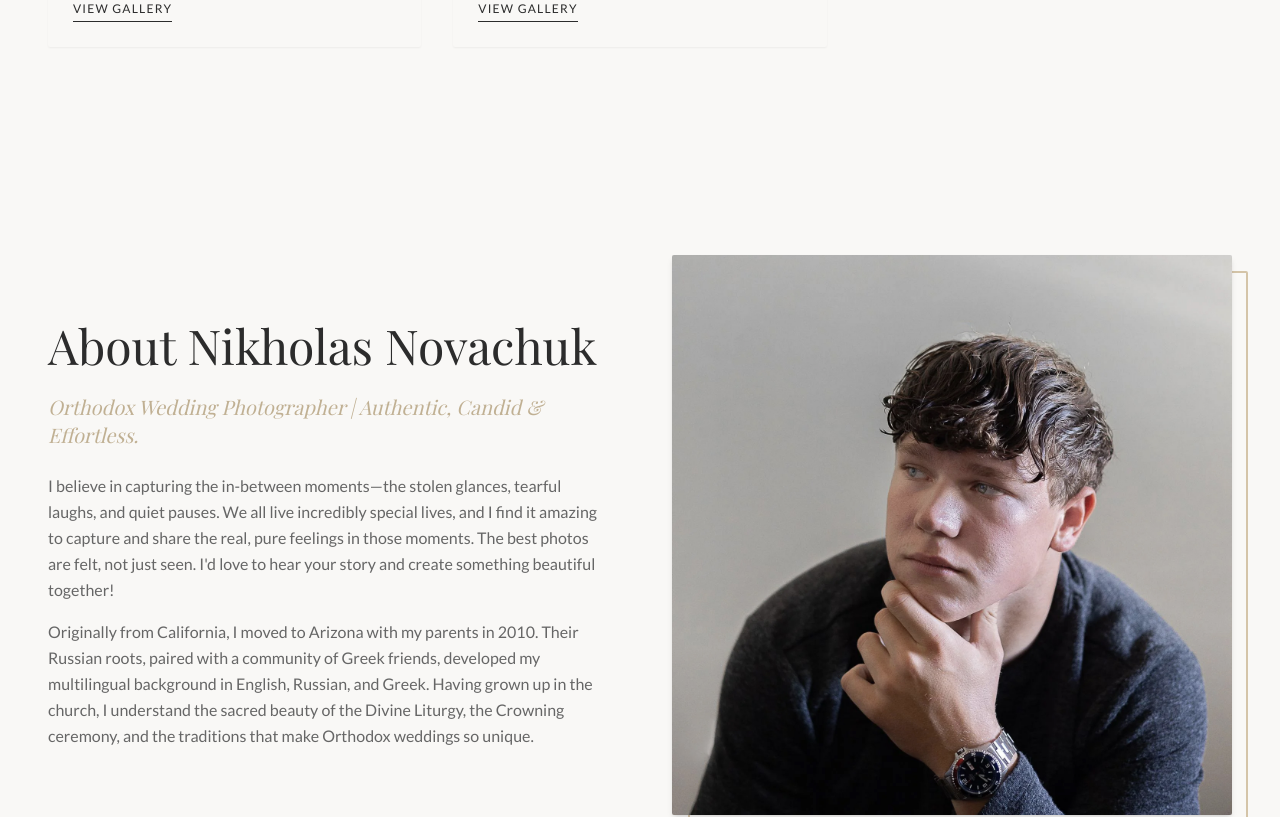
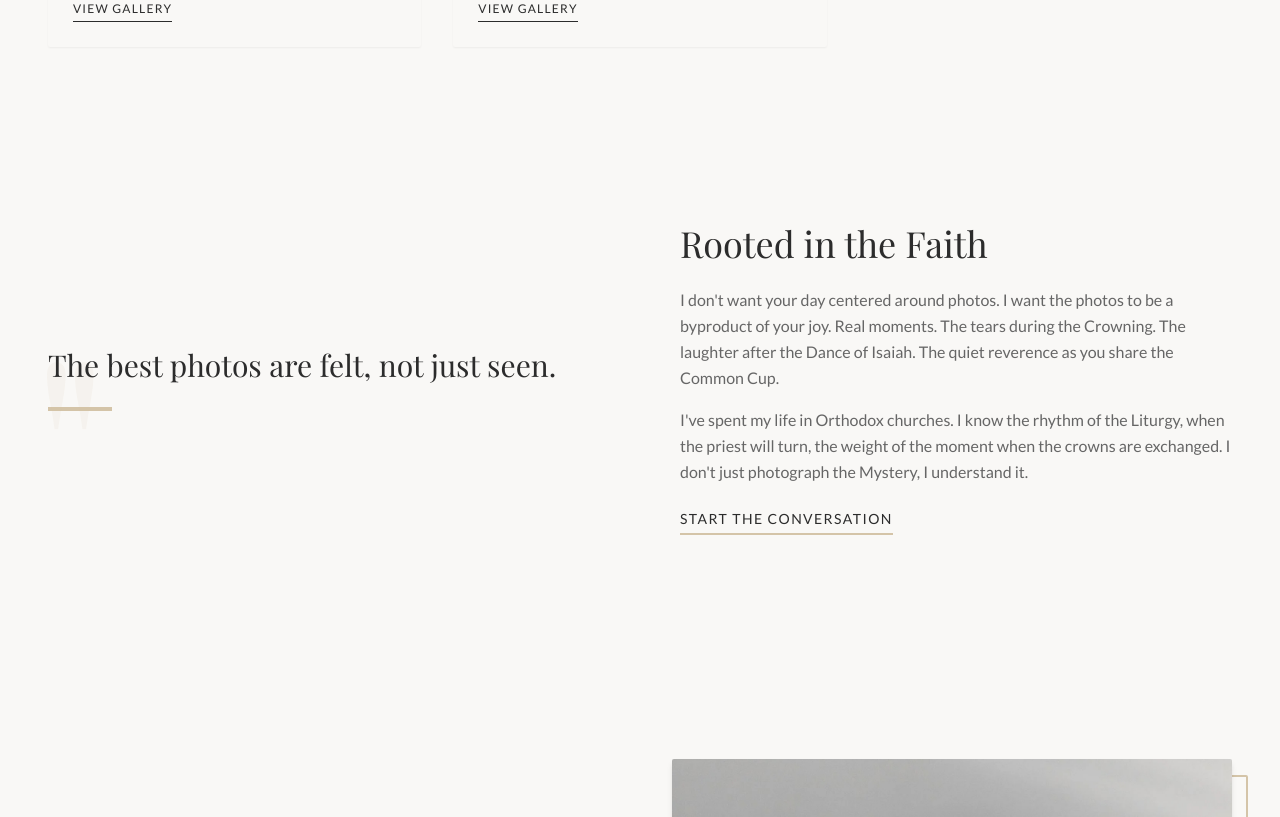
Before and after one commit to nikholasnova/novachukphoto, a React (Vite) app: page / in a window 1280 px wide. Shown: the part 1900-2717 px from the top of the page. Built offline with nearby package versions, Linux system fonts and the light colour scheme; a web font is replaced by a local one.

Commit message:
Update About section content

```diff
--- a/package.json
+++ b/package.json
@@ -14,7 +14,7 @@
   "dependencies": {
     "@vercel/speed-insights": "^1.3.1",
     "framer-motion": "^12.23.25",
-    "lucide-react": "^0.556.0",
+    "lucide-react": "^0.561.0",
     "react": "^19.2.0",
     "react-dom": "^19.2.0"
   },
@@ -31,7 +31,7 @@
     "globals": "^16.5.0",
     "postcss": "^8.5.6",
     "sharp": "^0.34.5",
-    "tailwindcss": "3.4",
+    "tailwindcss": "^3.4.19",
     "typescript": "~5.9.3",
     "typescript-eslint": "^8.46.4",
     "vite": "^7.2.4",
--- a/src/App.tsx
+++ b/src/App.tsx
@@ -4,6 +4,7 @@ import Navbar from './components/Navbar';
 import Hero from './components/Hero';
 import About from './components/About';
 import Portfolio from './components/Portfolio';
+import OrthodoxDifference from './components/OrthodoxDifference';
 import Services from './components/Services';
 import FAQ from './components/FAQ';
 import Contact from './components/Contact';
@@ -20,6 +21,7 @@ function App() {
       <main>
         <Hero />
         <Portfolio onGalleryStateChange={setIsGalleryOpen} />
+        <OrthodoxDifference />
         <About />
         <Services />
         <FAQ />
--- a/src/components/About.tsx
+++ b/src/components/About.tsx
@@ -23,10 +23,10 @@ export default function About() {
             </h3>
             <div className="text-text-muted leading-relaxed space-y-4">
               <p>
-                I believe in capturing the in-between moments—the stolen glances, tearful laughs, and quiet pauses. We all live incredibly special lives, and I find it amazing to capture and share the real, pure feelings in those moments. The best photos are felt, not just seen. I'd love to hear your story and create something beautiful together!
+                Originally from California, I moved to Arizona with my parents in 2010. Their Russian roots, paired with a community of Greek friends, developed my multilingual background in English, Russian, and Greek.
               </p>
               <p>
-                Originally from California, I moved to Arizona with my parents in 2010. Their Russian roots, paired with a community of Greek friends, developed my multilingual background in English, Russian, and Greek. Having grown up in the church, I understand the sacred beauty of the Divine Liturgy, the Crowning ceremony, and the traditions that make Orthodox weddings so unique.
+                Having grown up in the church, Orthodox weddings have always been a part of my life. There's something special about capturing a day that carries so much meaning, not just for the couple, but for their families and their faith. I'd love to hear your story and be part of yours.
               </p>
             </div>
           </div>
--- a/src/components/Contact.tsx
+++ b/src/components/Contact.tsx
@@ -9,6 +9,7 @@ export default function Contact() {
     email: '',
     phone: '',
     date: '',
+    parish: '',
     message: ''
   });
 
@@ -35,7 +36,7 @@ export default function Contact() {
 
       if (response.ok) {
         setFormStatus('success');
-        setFormData({ name: '', email: '', phone: '', date: '', message: '' });
+        setFormData({ name: '', email: '', phone: '', date: '', parish: '', message: '' });
       } else {
         setFormStatus('error');
       }
@@ -107,6 +108,7 @@ export default function Contact() {
                 </div>
               </div>
 
+              <div className="grid md:grid-cols-2 gap-6">
                 <div className="space-y-2">
                    <label htmlFor="date" className="text-xs uppercase tracking-widest text-text-muted">Event Date</label>
                    <input
@@ -117,6 +119,19 @@ export default function Contact() {
                       onChange={handleChange}
                       className="w-full bg-stone-100/50 border border-stone-200 p-3 focus:outline-none focus:border-champagne-dark transition-colors"
                    />
+                </div>
+                <div className="space-y-2">
+                   <label htmlFor="parish" className="text-xs uppercase tracking-widest text-text-muted">Parish / Church</label>
+                   <input
+                      type="text"
+                      id="parish"
+                      name="parish"
+                      placeholder="e.g. St. Katherine's Greek Orthodox"
+                      value={formData.parish}
+                      onChange={handleChange}
+                      className="w-full bg-stone-100/50 border border-stone-200 p-3 focus:outline-none focus:border-champagne-dark transition-colors placeholder:text-stone-400"
+                   />
+                </div>
               </div>
 
               <div className="space-y-2">
--- a/src/components/FAQ.tsx
+++ b/src/components/FAQ.tsx
@@ -3,10 +3,6 @@ import { useState } from 'react';
 import { ChevronDown } from 'lucide-react';
 
 const faqs = [
-  {
-    question: "Why should I choose you to be my photographer?",
-    answer: "Every wedding photographer out there has their own unique style and way of running their business. Over the years, I have learned how I like to shoot and edit my photos in a way that I feel is very real and true to life. Instead of posing, I prefer to direct in a way that is natural and effortless, because that is when the camera melts away and the true emotions come out. I want you to look at these pictures years down the line and remember the joy and sweetness from the day you married, and not hours of being posed around. I don’t want your day to be centered around the photos but rather the photos be the byproduct of your day. If you have looked at my work and liked what you saw, and all of the above resonates with you, then we might be the perfect fit! "
-  },
   {
     question: "Do you travel for weddings?",
     answer: "Absolutely! I love exploring new places. While I'm based in Arizona, I'm available for weddings nationwide and worldwide. Travel fees are custom quoted based on location."
--- /dev/null
+++ b/src/components/OrthodoxDifference.tsx
@@ -0,0 +1,63 @@
+import { motion } from 'framer-motion';
+
+export default function OrthodoxDifference() {
+  return (
+    <section className="py-24 bg-stone-50 overflow-hidden">
+      <div className="max-w-7xl mx-auto px-6 md:px-12">
+        <div className="grid md:grid-cols-2 gap-12 md:gap-20 items-center">
+          {/* Left side - Large decorative quote */}
+          <motion.div
+            initial={{ opacity: 0, x: -30 }}
+            whileInView={{ opacity: 1, x: 0 }}
+            viewport={{ once: true }}
+            transition={{ duration: 0.8 }}
+            className="relative"
+          >
+            <div className="absolute -top-8 -left-4 text-[12rem] md:text-[16rem] font-serif text-champagne/10 leading-none select-none">
+              "
+            </div>
+            <blockquote className="relative z-10 text-2xl md:text-3xl font-serif text-text-main leading-relaxed">
+              The best photos are felt, not just seen.
+            </blockquote>
+            <div className="mt-6 w-16 h-1 bg-champagne"></div>
+          </motion.div>
+
+          {/* Right side - Content */}
+          <motion.div
+            initial={{ opacity: 0, x: 30 }}
+            whileInView={{ opacity: 1, x: 0 }}
+            viewport={{ once: true }}
+            transition={{ duration: 0.8, delay: 0.2 }}
+            className="space-y-6"
+          >
+            <h2 className="text-3xl md:text-4xl font-serif text-text-main">
+              Rooted in the Faith
+            </h2>
+
+            <div className="space-y-4 text-text-muted leading-relaxed">
+              <p>
+                I don't want your day centered around photos. I want the photos to be a
+                byproduct of your joy. Real moments. The tears during the Crowning.
+                The laughter after the Dance of Isaiah. The quiet reverence as you
+                share the Common Cup.
+              </p>
+              <p>
+                I've spent my life in Orthodox churches. I know the rhythm of the
+                Liturgy, when the priest will turn, the weight of the moment when
+                the crowns are exchanged. I don't just photograph the Mystery, I
+                understand it.
+              </p>
+            </div>
+
+            <a
+              href="#contact"
+              className="inline-block mt-4 text-sm uppercase tracking-widest border-b-2 border-champagne text-text-main pb-1 hover:text-champagne-dark transition-colors"
+            >
+              Start the Conversation
+            </a>
+          </motion.div>
+        </div>
+      </div>
+    </section>
+  );
+}
```
Also changed, not shown: index.html (+4 -4 lines), 1 other file (tests, documents, lock files or other folders). Lines whose indentation alone changed are shown as unchanged.
